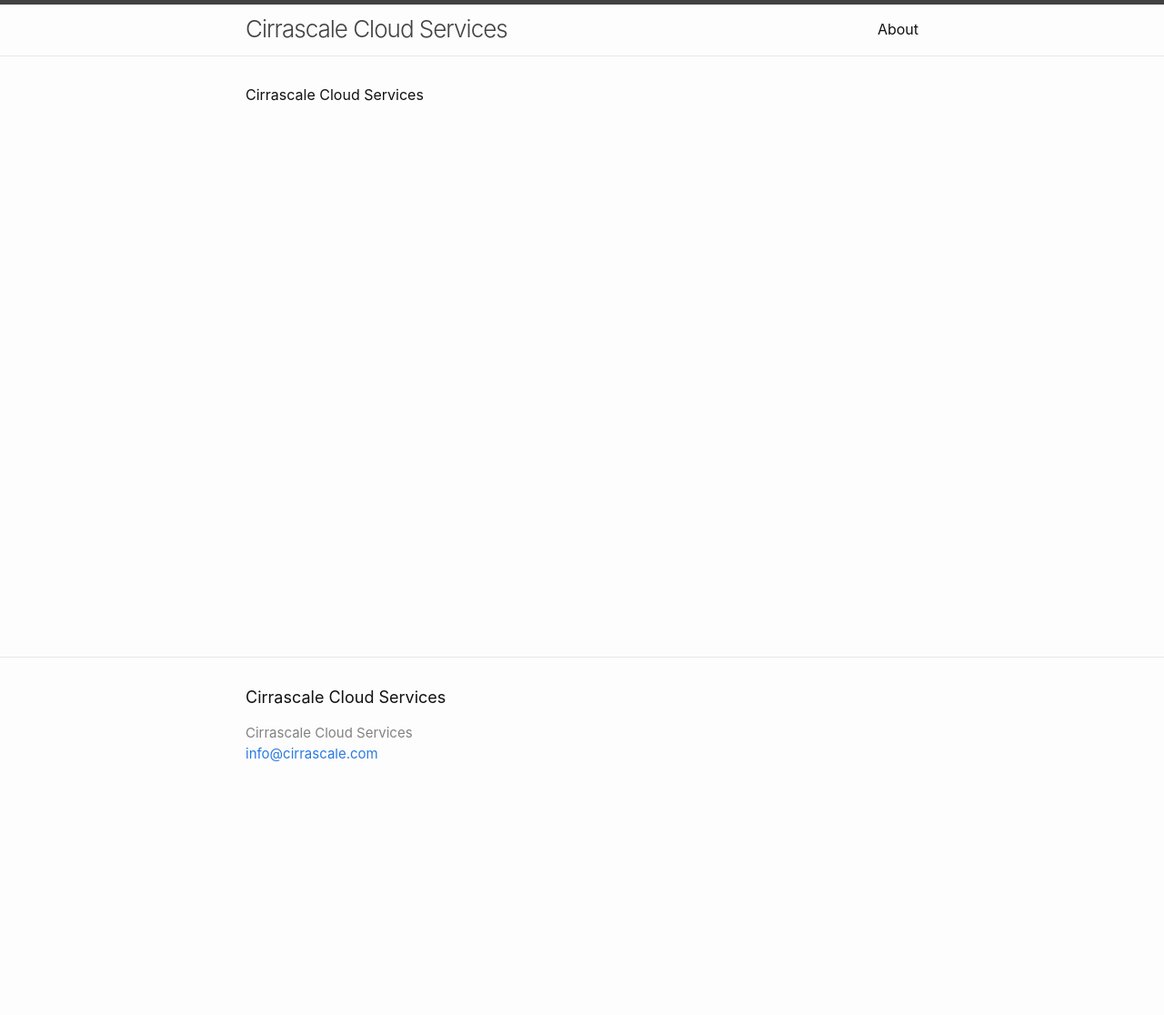
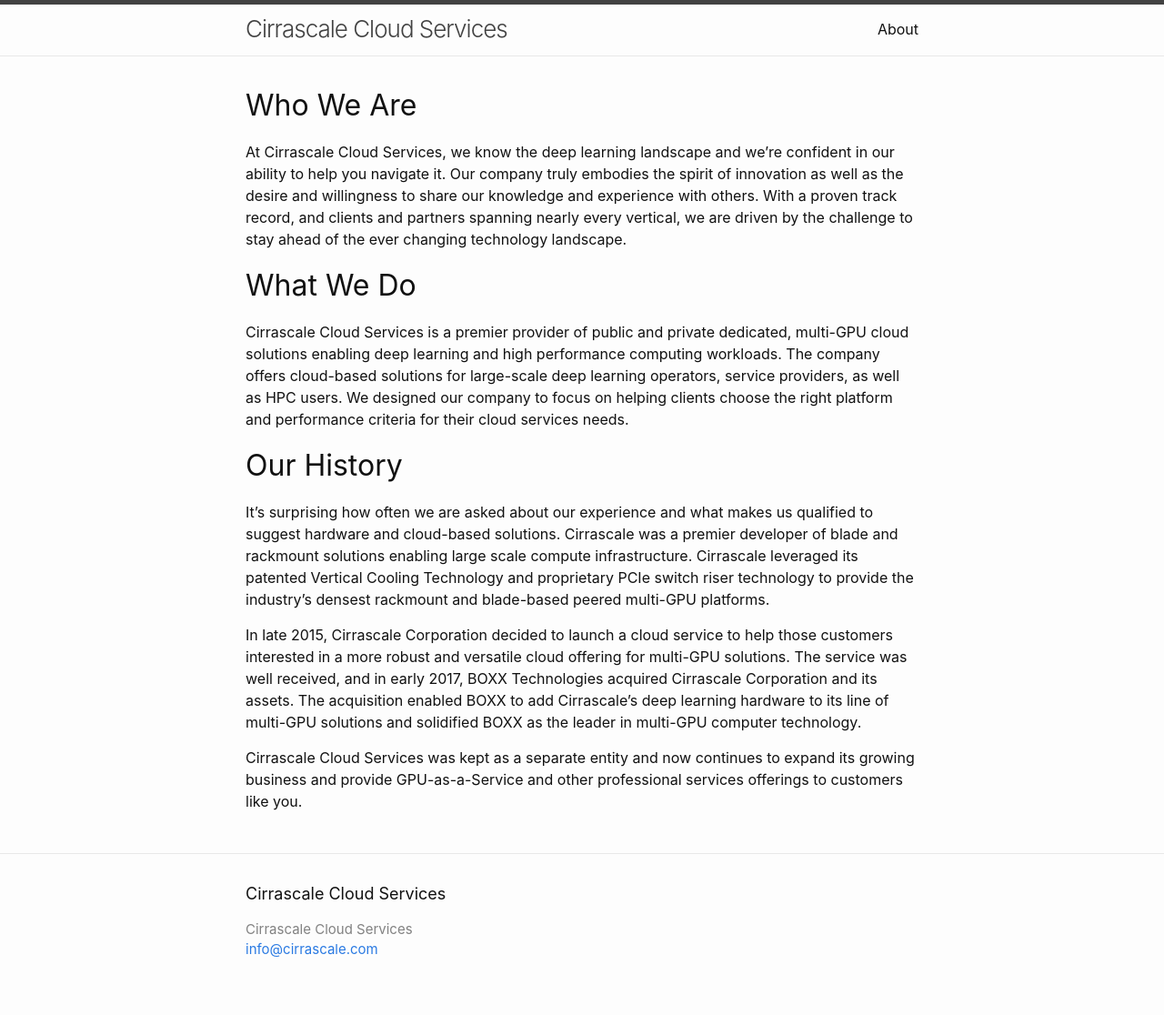
Before and after one commit to cirrascalecloudservices/cirrascalecloudservices.github.io, a Jekyll site: the page built from about.md, in a window 1280 px wide. Shown: the whole page at 91% size. Built offline with Jekyll 4.4.1, drawn with Linux system fonts in a browser that asks for light colours; before the commit the page ends 900 px from its top, so only the background shows below that.

Commit message:
update about page

```diff
--- a/about.md
+++ b/about.md
@@ -3,5 +3,15 @@
 title: About
 permalink: /about/
 ---
+# Who We Are
+At Cirrascale Cloud Services, we know the deep learning landscape and we're confident in our ability to help you navigate it. Our company truly embodies the spirit of innovation as well as the desire and willingness to share our knowledge and experience with others. With a proven track record, and clients and partners spanning nearly every vertical, we are driven by the challenge to stay ahead of the ever changing technology landscape.
 
-Cirrascale Cloud Services
+# What We Do
+Cirrascale Cloud Services is a premier provider of public and private dedicated, multi-GPU cloud solutions enabling deep learning and high performance computing workloads. The company offers cloud-based solutions for large-scale deep learning operators, service providers, as well as HPC users. We designed our company to focus on helping clients choose the right platform and performance criteria for their cloud services needs.
+
+# Our History
+It's surprising how often we are asked about our experience and what makes us qualified to suggest hardware and cloud-based solutions. Cirrascale was a premier developer of blade and rackmount solutions enabling large scale compute infrastructure. Cirrascale leveraged its patented Vertical Cooling Technology and proprietary PCIe switch riser technology to provide the industry's densest rackmount and blade-based peered multi-GPU platforms.
+
+In late 2015, Cirrascale Corporation decided to launch a cloud service to help those customers interested in a more robust and versatile cloud offering for multi-GPU solutions. The service was well received, and in early 2017, BOXX Technologies acquired Cirrascale Corporation and its assets. The acquisition enabled BOXX to add Cirrascale's deep learning hardware to its line of multi-GPU solutions and solidified BOXX as the leader in multi-GPU computer technology.
+
+Cirrascale Cloud Services was kept as a separate entity and now continues to expand its growing business and provide GPU-as-a-Service and other professional services offerings to customers like you.
```
